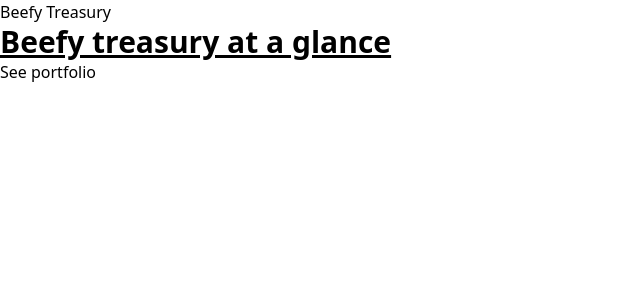
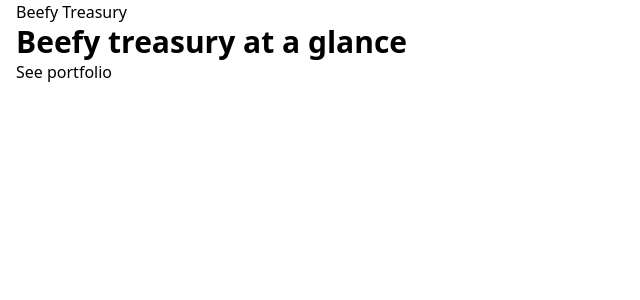
Before and after one commit to sandoche/beefy-dao-treasury, a Next.js app: page / in a window 1280 px wide. Shown: the top 300 px of the page, without its empty margins (0-640 px from the left). Built offline with nearby package versions, Linux system fonts and the light colour scheme.

Commit message:
Screensharing ended here

```diff
--- a/src/components/shared/Container.tsx
+++ b/src/components/shared/Container.tsx
@@ -3,5 +3,5 @@
 }
 
 export default function Container({ children }: Props) {
-  return <div className="w-auto max-w-2xl">{children}</div>;
+  return <div className="container mx-auto px-4">{children}</div>;
 }
--- a/src/pages/index.tsx
+++ b/src/pages/index.tsx
@@ -13,7 +13,7 @@
     <>
       <Head>
         <title>{sharedStrings.title}</title>
-        <meta name="description" content="Generated by create next app" />
+        <meta name="description" content={sharedStrings.title} />
         <meta name="viewport" content="width=device-width, initial-scale=1" />
         <link rel="icon" href="/favicon.ico" />
       </Head>
@@ -21,9 +21,7 @@
       <section>
         <Container>
           <>
-            <h1 className="text-3xl font-bold underline">
-              {homeStrings.headline}
-            </h1>
+            <h1 className="text-3xl font-bold">{homeStrings.headline}</h1>
             <Link href="/treasury">{homeStrings.button}</Link>
           </>
         </Container>
--- a/src/pages/treasury.tsx
+++ b/src/pages/treasury.tsx
@@ -1,5 +1,6 @@
 import Head from "next/head";
 import { Inter } from "@next/font/google";
+import sharedStrings from "@/locales/en/shared";
 
 const inter = Inter({ subsets: ["latin"] });
 
@@ -7,8 +8,8 @@
   return (
     <>
       <Head>
-        <title>Create Next App</title>
-        <meta name="description" content="Generated by create next app" />
+        <title>{sharedStrings.title}</title>
+        <meta name="description" content={sharedStrings.title} />
         <meta name="viewport" content="width=device-width, initial-scale=1" />
         <link rel="icon" href="/favicon.ico" />
       </Head>
```
